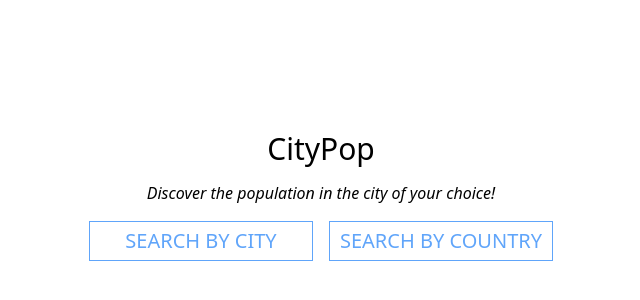
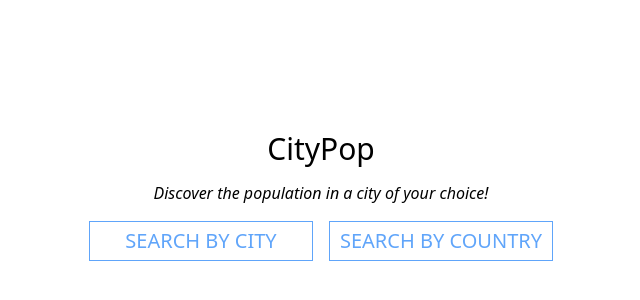
Before and after one commit to rasmus-rudling/city-pop-population-explorer, a React (Create React App) app in the folder app/: page / in a window 1280 px wide. Shown: the part 204-504 px from the top of the page, without its empty margins (319-959 px from the left). Built offline with nearby package versions, Linux system fonts and the light colour scheme.

Commit message:
fix: content is not centered vertically #23

```diff
--- a/app/src/components/common/AllButHomePageWrapper.tsx
+++ b/app/src/components/common/AllButHomePageWrapper.tsx
@@ -4,7 +4,7 @@ import { useHistory } from "react-router";
 // interface Props {}
 
 const AllButHomePageWrapper: React.FC = ({ children }) => {
-	return <div className="w-60 h-32 text-center">{children}</div>;
+	return <div className="w-60 text-center">{children}</div>;
 };
 
 export default AllButHomePageWrapper;
--- a/app/src/components/pages/HomePage.tsx
+++ b/app/src/components/pages/HomePage.tsx
@@ -21,7 +21,7 @@ const HomePage = () => {
 	return (
 		<>
 			<p className="mt-1 text-center w-11/12 italic font-light">
-				Discover the population in the city of your choice!
+				Discover the population in a city of your choice!
 			</p>
 
 			<div
```
